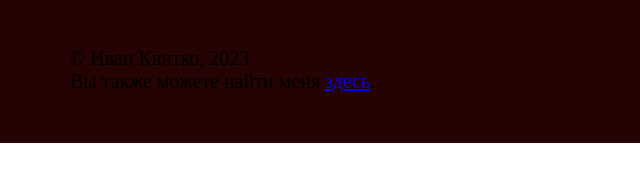
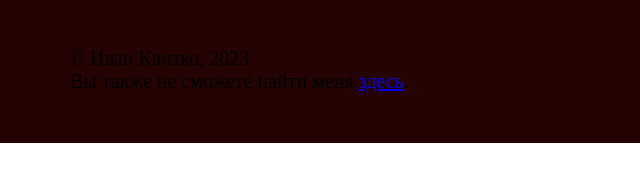
Before and after one commit to Demolisher1889/n1_99a, a plain HTML site: page aboutgroup.html in a window 1280 px wide. Shown: the part 609-790 px from the top of the page, 0-640 px from the left. Drawn offline with Linux system fonts and the light colour scheme; a web font is replaced by a local one.

```diff
--- a/aboutgroup.html
+++ b/aboutgroup.html
@@ -39,7 +39,7 @@
     <footer>
         <div class="container">
             <p>&copy; Иван Квитко, 2023</p>
-            <p>Вы также можете найти меня <a target="_blank" href="https://vk.com/doperemogiua">здесь</a>.</p>
+            <p>Вы также не сможете найти меня <a target="_blank" href="https://vk.com/doperemogiua">здесь</a>.</p>
         </div>
     </footer>
 </body>
```
